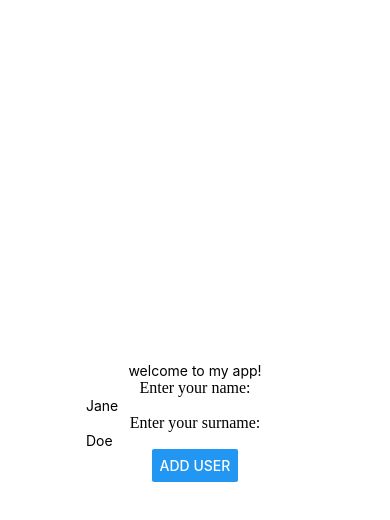
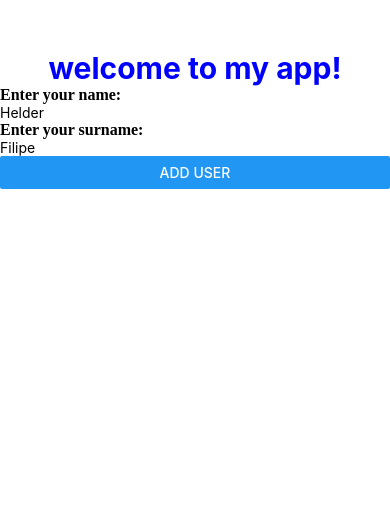
Before and after one commit to ST10540680/Group2_firstApp, a React Native app in the folder firstApp/: screen / in a window 390 px wide. Shown: the top 520 px of the page. Built offline with nearby package versions, Linux system fonts and the light colour scheme.

Commit message:
added details or instructions for my app

```diff
--- a/firstApp/App.tsx
+++ b/firstApp/App.tsx
@@ -4,12 +4,15 @@ import { StyleSheet, Text, View, TextInput, Button } from 'react-native';
 
 export default function App() {
   return (
-    <View style={styles.container}>
-      <Text>welcome to my app!</Text>
-      <text>Enter your name:</text>
-      <TextInput placeholder = "Jane"/>
-      <text>Enter your surname:</text>
-      <TextInput placeholder = "Doe"/>
+    <View>
+      <Text style={styles.welcomeTxt}>welcome to my app!</Text>
+
+     <View style={styles.inputFlex}>
+      <text style= {styles.headingTxt}>Enter your name:</text>
+      <TextInput style={styles.inputBoxTxt} placeholder = "Helder"/>
+      <text style={styles.headingTxt}>Enter your surname:</text>
+      <TextInput style={styles. inputBoxTxt}placeholder = "Filipe"/>
+     </View>
 
       <Button title= "Add User"/>
 
@@ -19,10 +22,19 @@ export default function App() {
 }
 
 const styles = StyleSheet.create({
-  container: {
-    flex: 1,
-    backgroundColor: '#fff',
-    alignItems: 'center',
-    justifyContent: 'center',
+  welcomeTxt: {
+    paddingTop: 50,
+    color: "blue",
+    fontWeight: 'bold',
+    fontSize: 30,
+    textAlign: 'center'
   },
+
+  headingTxt: {
+    fontWeight: 'bold',
+  },
+
+  inputBoxTxt: {
+
+  }
 });
```
